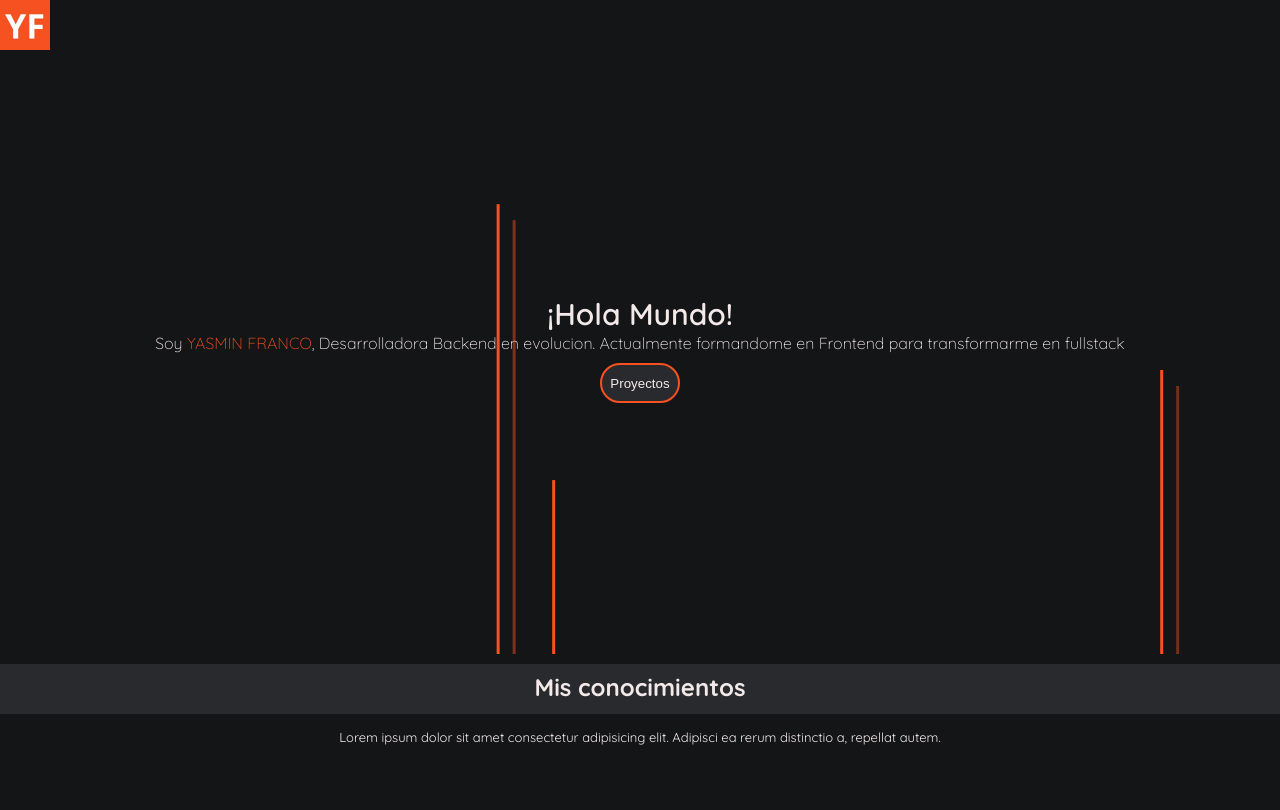
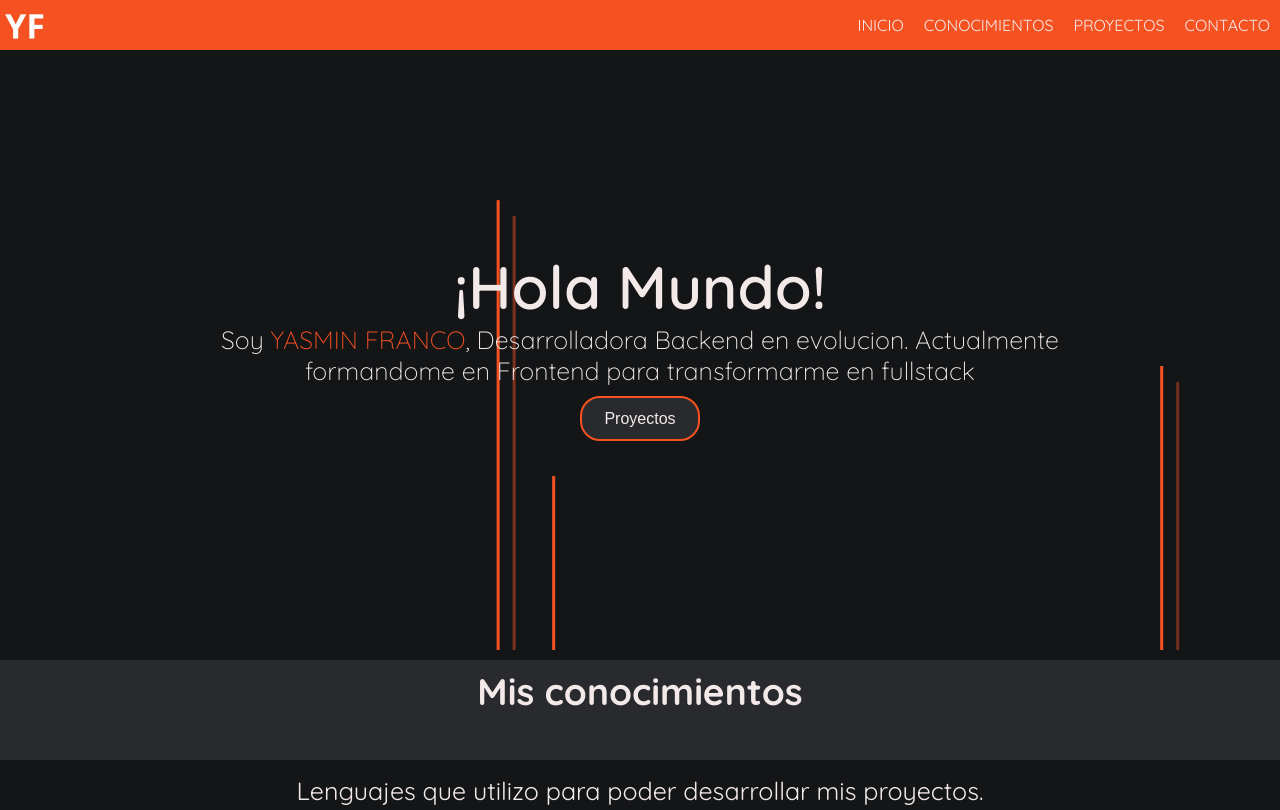
Before and after one commit to YasFranco/portfolio-yasminfranco-ada, a plain HTML site: page index.html in a window 1280 px wide. Shown: the top 810 px of the page. Drawn offline with Linux system fonts and the light colour scheme.

Commit message:
Adaptando pagina a tablet

```diff
--- a/index.html
+++ b/index.html
@@ -15,31 +15,32 @@
 
 <body>
     <header>
+        <section id="inicio" class="header-container">
             <img src="./images/logo.jpg" alt="logo">
             <nav>
                 <ul>
-                <li>inicio</li>
-                <li>conocimientos</li>
-                <li>proyectos</li>
-                <li>contacto</li>
+                    <li><a href="#inicio">INICIO</a></li>
+                    <li><a href="#conocimientos">CONOCIMIENTOS</a></li>
+                    <li><a href="#proyectos">PROYECTOS</a></li>
+                    <li><a href="#contacto">CONTACTO</a></li>
                 </ul>
             </nav>
+        </section>
     </header>
     <main>
-        <section>
+        <section class="hero-bg">
             <div class="hero-container">
                 <h1>¡Hola Mundo!</h1>
                 <p>Soy <span>YASMIN FRANCO</span>, Desarrolladora Backend en
                     evolucion. Actualmente formandome en Frontend para
                     transformarme en fullstack</p>
-                <button class="button">Proyectos</button>
+                <button class="button"><a href="#Proyectos">Proyectos</a></button>
             </div>
         </section>
-        <section>
+        <section id="conocimientos">
             <div class="section-text">
                 <h2>Mis conocimientos</h2>
-                <p>Lorem ipsum dolor sit amet consectetur adipisicing elit. Adipisci ea rerum distinctio a, repellat
-                    autem.</p>
+                <p>Lenguajes que utilizo para poder desarrollar mis proyectos.</p>
             </div>
             <div class="cards-container">
                 <div class="card-item">
@@ -76,7 +77,7 @@
                 <h5>someone</h5>
             </div>
         </section>
-        <section>
+        <section id="proyectos">
             <div class="section-text">
                 <h2>Mis Proyectos</h2>
                 <p>Estos son algunos de mis proyectos principales tanto de Backend como de Frontend. En cada uno se
@@ -96,14 +97,13 @@
                 </div>
             </div>
         </section>
-        <section>
-            <section>
+        <section id="contacto">
+            <section class="contact-container">
                 <div class="section-text">
                     <h2>Contactame</h2>
                     <p>Lorem ipsum dolor sit amet consectetur adipisicing elit. Ut, beatae? Eligendi soluta sapiente
                         tempore aliquam accusantium et obcaecati nesciunt, libero provident nostrum illo magni excepturi
                         aspernatur tempora impedit possimus ea.</p>
-                </div>
                     <div class="social-container">
                         <a href="https://github.com/YasFranco" aria-label="Mi Github"><i
                                 class="fa-brands fa-github"></i>Yasfranco</a>
@@ -112,7 +112,8 @@
                         <a href="www.gmail.com" aria-label="Mi email"><i
                                 class="fa-solid fa-envelope"></i>yasfranco98@gmail.com</a>
                     </div>
-                <div class="section-text">
+                </div>
+                <div class="section-text section-responsive">
                     <h2>Enviame un mensaje</h2>
                     <form action="" method="post" class="form-container">
                         <div>
--- a/styles/style.css
+++ b/styles/style.css
@@ -1,4 +1,4 @@
-*{
+* {
     margin: 0;
     padding: 0;
     box-sizing: border-box;
@@ -11,7 +11,7 @@ body {
 
 
 /* --------------- HEADER ---------------- */
-header{
+header {
     width: 100vw;
     /* margin: 10px */
 }
@@ -26,10 +26,12 @@ header nav {
 
 /* ---------------- HERO --------------- */
 
+.hero-bg {
+    background-image: url("../images/bgport.png");
+}
+
 .hero-container {
-    /* background-color: #292A2E; */
     height: 600px;
-    background-image: url("../images/bgport.png");
     display: flex;
     flex-direction: column;
     justify-content: center;
@@ -40,17 +42,21 @@ header nav {
     color: #f3e9e9;
     font-weight: 600;
     font-size: 30px;
+    width: 70%;
+    text-align: center;
 }
 
 .hero-container p {
     text-align: center;
     color: #f3e9e9;
     font-weight: 300;
+    width: 70%;
 }
 
 .hero-container span {
     color: #F65121
 }
+
 .button {
     margin: 10px;
     background-color: #292A2E;
@@ -60,6 +66,11 @@ header nav {
     border: 2px solid #F65121;
     border-radius: 20px;
     transition-duration: 0.4s;
+}
+
+.button a {
+    color: #f3e9e9;
+    text-decoration: none;
 }
 
 .button:hover {
@@ -76,9 +87,9 @@ header nav {
     text-align: center;
 }
 
-.section-text h2{
+.section-text h2 {
     background-color: #292A2E;
-    height: 50px;
+    height: auto;
     margin: 10px 0;
     padding: 8px;
 
@@ -108,7 +119,7 @@ header nav {
     text-align: center;
 }
 
-.card-item img{
+.card-item img {
     width: 100px;
 }
 
@@ -122,14 +133,15 @@ header nav {
     flex-direction: column;
     justify-content: space-around;
     text-align: center;
-    padding: 10px
+    padding: 10px;
+    margin: 40px 0;
 }
 
-.quote-container p{
+.quote-container p {
     font-weight: 300;
 }
 
-.quote-container h5{
+.quote-container h5 {
     font-weight: 700;
 }
 
@@ -141,17 +153,17 @@ header nav {
     justify-content: center;
 }
 
-.proyect-item{
+.proyect-item {
     width: 80%;
     border: 3px solid #58595D;
     border-radius: 10px;
     text-align: center;
-    padding:10px;
+    padding: 10px;
     margin: 20px 0;
     color: #f3e9e9;
 }
 
-.proyect-item img{
+.proyect-item img {
     width: 100px;
     border-radius: 10px;
 }
@@ -162,12 +174,13 @@ header nav {
     display: flex;
     flex-direction: column;
     justify-content: center;
-    padding:10%;
+    align-items: flex-start;
+    padding: 10%;
     gap: 1rem;
 
 }
 
-.social-container a{
+.social-container a {
     text-decoration: none;
     color: #f3e9e9;
     transition: transform 0.3s ease, color 0.3s ease;
@@ -186,27 +199,31 @@ header nav {
 .fa-envelope {
     font-size: 25px;
     margin: 10px;
-    color:#f3e9e9
+    color: #f3e9e9
 }
 
 
 /* ----------- FORMULARIO ----------- */
 
-.section-text .form-container{
+.section-text .form-container {
     display: flex;
     flex-direction: column;
     width: 90%;
     margin: 20px auto;
-    padding:10px;
+    padding: 10px;
     background-color: #292A2E;
     border-radius: 8px;
-    box-shadow: 0 4px 8px rgba(0,0,0,0.1);
+    box-shadow: 0 4px 8px rgba(0, 0, 0, 0.1);
     gap: 1rem;
 }
 
-.form-container label{
+.form-container label {
     color: #F65121;
     font-weight: bold;
+}
+
+.form-container input {
+    height: 30px;
 }
 
 .form-container input,
@@ -220,7 +237,7 @@ header nav {
 
 /* ------------ FOOTER ------------ */
 
-footer{
+footer {
     background-color: #F65121;
     height: 150px;
     display: flex;
@@ -229,10 +246,98 @@ footer{
     text-align: center;
 }
 
-footer i{
+footer i {
     transition: transform 0.3s ease, color 0.3s ease;
 }
 
-footer i:hover{
+footer i:hover {
     transform: scale(1.3);
 }
+
+/* ------ MEDIA QUERYS TABLET ------ */
+
+@media (min-width: 768px) {
+
+    header section {
+        display: flex;
+        justify-content: space-between;
+        align-items: center;
+        padding-right: 10px;
+        background-color: #F65121;
+    }
+
+    header nav{
+        display: flex;
+    }
+
+    header nav ul{
+        display:flex;
+        gap: 20px;
+        list-style: none;
+    }
+
+    header nav ul a {
+        text-decoration: none;
+        color: #f3e9e9;
+    }
+
+    .hero-container h1{
+        font-size: 60px;
+    }
+
+    .hero-container p{
+        font-size: 25px;
+    }
+
+    .button{
+        width: 120px;
+        height: 45px;
+        font-size: 16px;
+    }
+
+    .contact-container .section-text{
+        width: 50%;
+    }
+
+    .section-text h2{
+        height: 100px;
+        font-size: 37px;
+    }
+
+    .section-text p{
+        font-size: 25px;
+    }
+
+    .card-item {
+        width:30%;
+        height: 200px;
+        font-size: 30x;
+
+    }
+
+    .quote-container{
+        margin: 50px 0;
+        padding:20px;
+    }
+
+    .proyect-container{
+        flex-direction: row;
+        gap: 20px;
+    }
+
+    .proyect-item{
+        width:45%
+    }
+
+    .contact-container{
+        display: flex;
+    }
+
+    .card-item img{
+        width: 150px;
+    }
+
+    .card-item h5{
+        font-size: 25px;
+    }
+}
```
Lines whose indentation alone changed are shown as unchanged.
